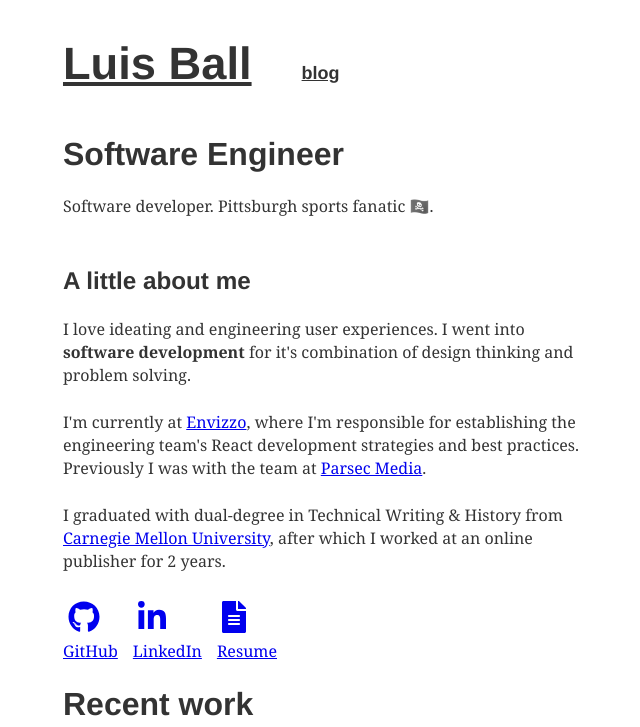
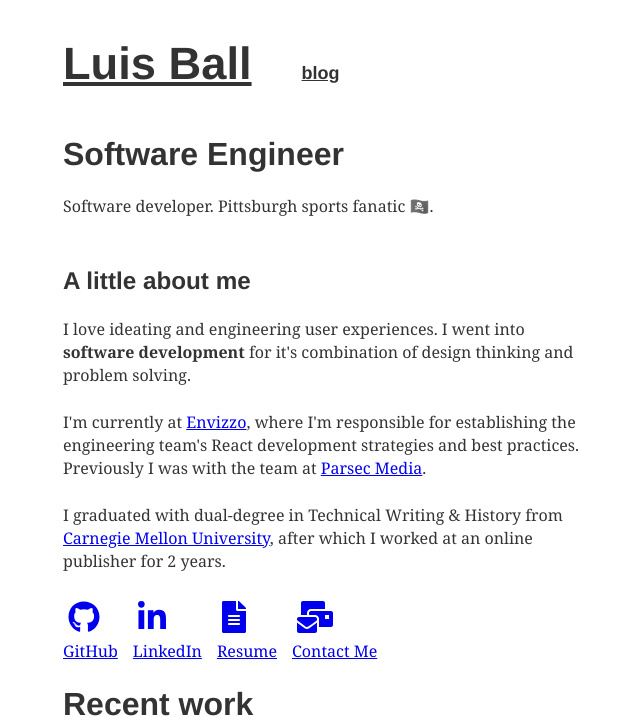
Before and after one commit to luqven/luqven.github.io, a Gatsby site: page / in a window 1280 px wide. Shown: the top 727 px of the page, without its empty margins (316-956 px from the left). Built offline with nearby package versions, Linux system fonts and the light colour scheme; Gatsby itself is replaced by a stand-in of ours; some packages are replaced by stand-ins of ours; what typography-theme-github would draw is missing.

Commit message:
add mailto link

```diff
--- a/src/pages/index.tsx
+++ b/src/pages/index.tsx
@@ -9,6 +9,7 @@ import FaIcon from "../components/icons/faIcon"
 import { faGithub } from '@fortawesome/free-brands-svg-icons'
 import { faLinkedinIn } from '@fortawesome/free-brands-svg-icons'
 import { faFileAlt } from '@fortawesome/free-solid-svg-icons'
+import { faMailBulk } from '@fortawesome/free-solid-svg-icons'
 
 type Data = {
   site: {
@@ -48,11 +49,11 @@ const HomePage = ({ data, location }: PageProps<Data>) => {
               <FaIcon icon={faFileAlt} size="2x" />
               <p style={{paddingRight: 15}}>Resume</p>
             </a>
+            <a href="mailto:luishballjr@gmail.com">
+              <FaIcon icon={faMailBulk} size="2x" />
+              <p style={{paddingRight: 15}}>Contact Me</p>
+            </a>
           </div>
-            {/* - [LinkedIn 🔗](https://www.linkedin.com/in/luisballjr/)
-            - [GitHub 🔗](https://github.com/luqven)
-            - [Resume 📎](https://drive.google.com/file/d/1ENwQMcwDOktyqNsOCMdTMVHKt69JLOs0/view?usp=sharing)
-            - [Contact me ✉️](mailto:luishballjr@gmail.com) */}
             <h1> Recent work</h1>
             <WorkExperience />
         </Layout>
```
